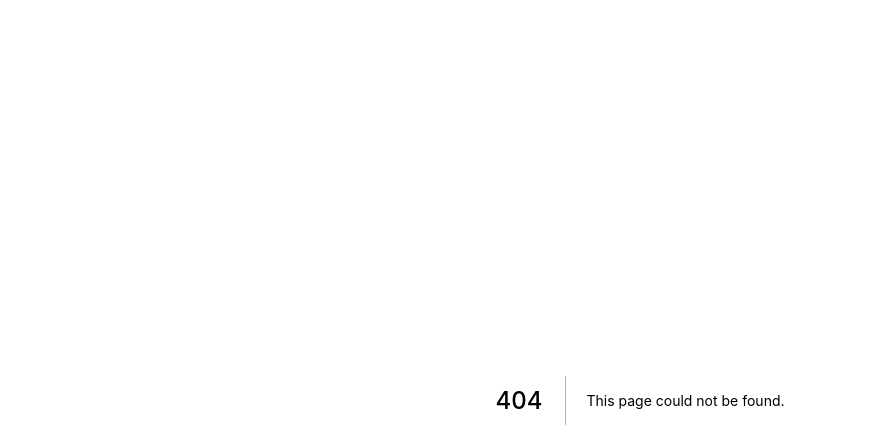
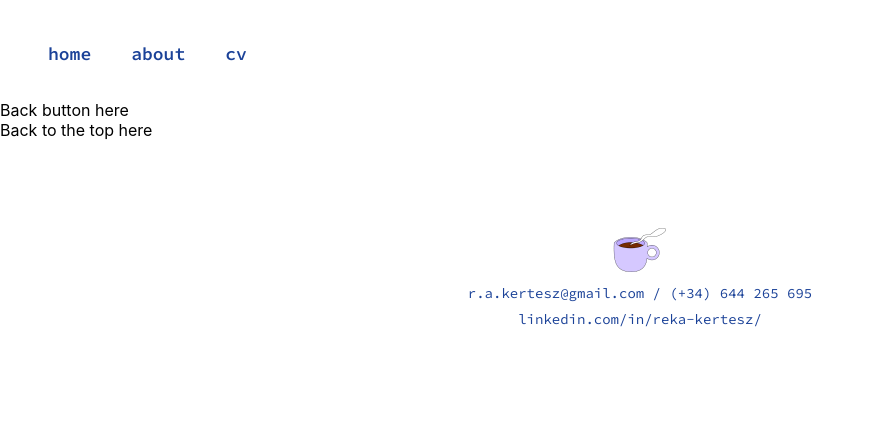
Before and after one commit to RekaK/portfolio, a Next.js app: page /professional-works/shine-app in a window 1280 px wide. Before the commit this address had no page. Shown: the top 448 px of the page, without its empty margins (0-873 px from the left). Built offline with nearby package versions, Linux system fonts and the light colour scheme.

Commit message:
add new professional project routes

```diff
--- a/pages/passion-projects/one-shot-fridays/index.tsx
+++ b/pages/passion-projects/one-shot-fridays/index.tsx
@@ -14,7 +14,7 @@ const images = [
   },
 ];
 
-const About: NextPage = () => {
+const OneShotFridays: NextPage = () => {
   const hero = {
     image: "/images/planet.png",
     title: "Community",
@@ -24,7 +24,7 @@ const About: NextPage = () => {
   return (
     <div>
       <Head>
-        <title>About</title>
+        <title>One Shot Fridays - Community Management</title>
         <meta
           name="description"
           content="Community Management - One Shot Friday"
@@ -49,4 +49,4 @@ const About: NextPage = () => {
   );
 };
 
-export default About;
+export default OneShotFridays;
--- /dev/null
+++ b/pages/professional-works/shine-app/index.tsx
@@ -0,0 +1,23 @@
+import type { NextPage } from "next";
+import Head from "next/head";
+import PassionProjectContent from "../../../components/passionProject";
+import MainTemplate from "../../../templates/MainTemplate";
+import ProjectTemplate from "../../../templates/ProjectTemplate";
+import { IImageObject } from "../../../ui/ImageGrid";
+
+const Shine: NextPage = () => {
+
+  return (
+    <div>
+      <Head>
+        <title>About</title>
+        <meta name="description" content="35 Wizards" />
+        <link rel="icon" href="/favicon.ico" />
+      </Head>
+
+      <ProjectTemplate></ProjectTemplate>
+    </div>
+  );
+};
+
+export default Shine;
--- /dev/null
+++ b/templates/ProjectTemplate.tsx
@@ -0,0 +1,16 @@
+import Footer from "../components/footer";
+import Nav from "../components/nav";
+
+const ProjectTemplate: React.FC = ({ children }) => {
+  return (
+    <div>
+      <Nav />
+      <div>Back button here</div>
+      {children}
+      <div>Back to the top here</div>
+      <Footer />
+    </div>
+  );
+};
+
+export default ProjectTemplate;
```
Also changed, not shown: pages/professional-works/kubikdata/index.tsx (added, +19 -0 lines).
